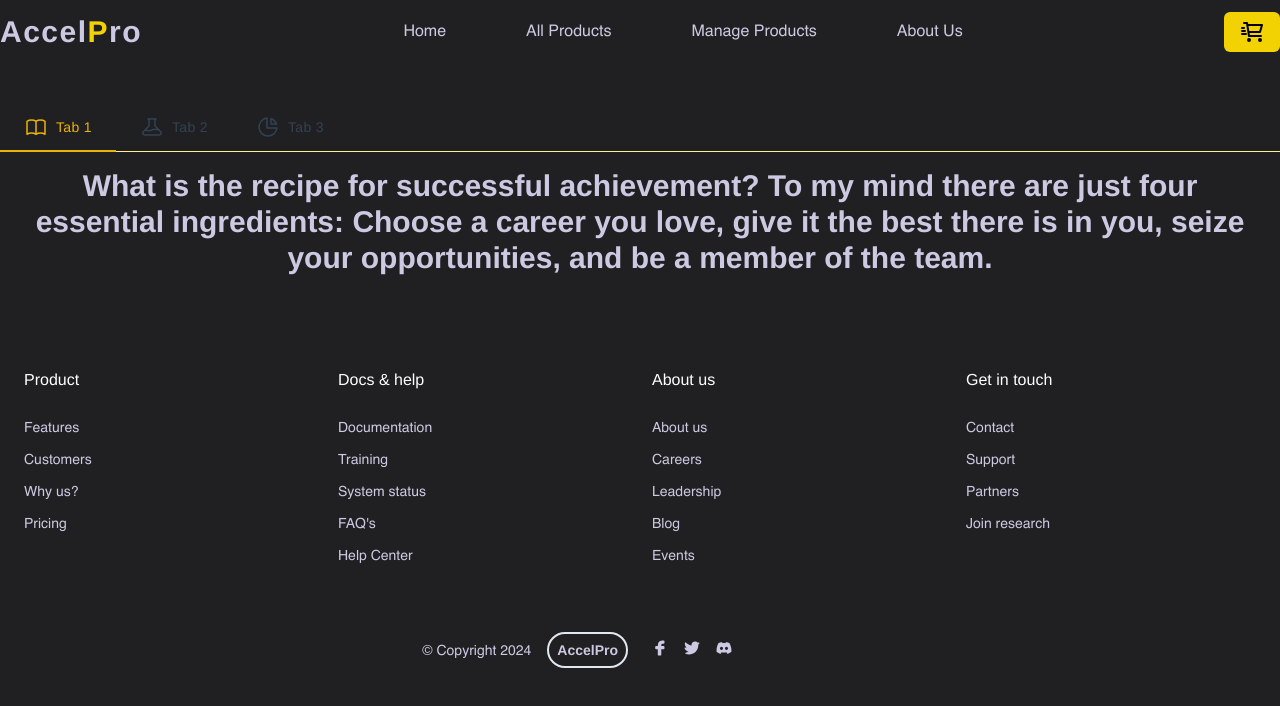
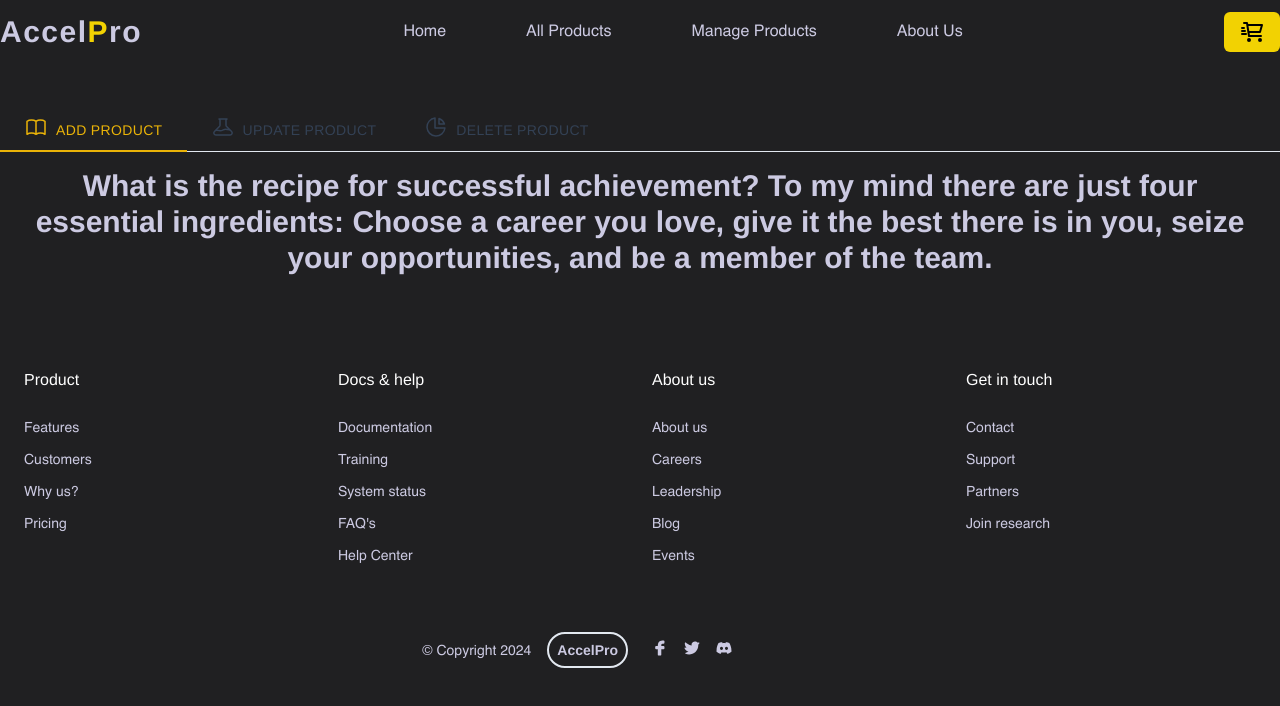
Before and after one commit to coder7475/sports-frontend, a React (Vite) app: page /manage-products in a window 1280 px wide. Shown: the top 706 px of the page. Built offline with nearby package versions, Linux system fonts and the light colour scheme.

Commit message:
feat: Change the tab names in manage products page

```diff
--- a/src/pages/ManageProducts.tsx
+++ b/src/pages/ManageProducts.tsx
@@ -18,7 +18,7 @@ const ManageProducts = () => {
         <h1 className="text-3xl font-bold text-center pt-10">
           <section className="max-w-full" aria-multiselectable="false">
             <ul
-              className="flex items-center border-b border-yellow-200"
+              className="flex items-center border-b border-yell ow-200"
               role="tablist"
               ref={wrapperRef}
             >
@@ -42,7 +42,7 @@ const ManageProducts = () => {
                     setTabSelected({ ...tabSelected, currentTab: 1 })
                   }
                 >
-                  <span className="order-2 ">Tab 1</span>
+                  <span className="order-2 pt-1.5">ADD PRODUCT</span>
                   <span className="relative only:-mx-6">
                     <svg
                       xmlns="http://www.w3.org/2000/svg"
@@ -53,10 +53,8 @@ const ManageProducts = () => {
                       strokeWidth="1.5"
                       aria-labelledby="title-77a desc-77a"
                     >
-                      <title id="title-77a">Icon title</title>
-                      <desc id="desc-77a">
-                        A more detailed description of the icon
-                      </desc>
+                      <title id="title-77a">Add Product</title>
+                      <desc id="desc-77a">Creates New Products</desc>
                       <path
                         strokeLinecap="round"
                         strokeLinejoin="round"
@@ -86,7 +84,7 @@ const ManageProducts = () => {
                     setTabSelected({ ...tabSelected, currentTab: 2 })
                   }
                 >
-                  <span className="order-2 ">Tab 2</span>
+                  <span className="order-2 pt-1.5">UPDATE PRODUCT</span>
                   <svg
                     xmlns="http://www.w3.org/2000/svg"
                     className="hidden h-6 w-6 sm:block"
@@ -96,10 +94,8 @@ const ManageProducts = () => {
                     strokeWidth="1.5"
                     aria-labelledby="title-77b desc-77b"
                   >
-                    <title id="title-77b">Icon title</title>
-                    <desc id="desc-77b">
-                      A more detailed description of the icon
-                    </desc>
+                    <title id="title-77b">Update Product</title>
+                    <desc id="desc-77b">Update Existing Product</desc>
                     <path
                       strokeLinecap="round"
                       strokeLinejoin="round"
@@ -128,7 +124,7 @@ const ManageProducts = () => {
                     setTabSelected({ ...tabSelected, currentTab: 3 })
                   }
                 >
-                  <span className="order-2 ">Tab 3</span>
+                  <span className="order-2 pt-1.5">DELETE PRODUCT</span>
                   <span className="relative only:-mx-6">
                     <svg
                       xmlns="http://www.w3.org/2000/svg"
@@ -139,10 +135,8 @@ const ManageProducts = () => {
                       strokeWidth="1.5"
                       aria-labelledby="title-77c desc-77c"
                     >
-                      <title id="title-77c">Icon title</title>
-                      <desc id="desc-77c">
-                        A more detailed description of the icon
-                      </desc>
+                      <title id="title-77c">Delete Product</title>
+                      <desc id="desc-77c">Delete Existing Product</desc>
                       <path
                         strokeLinecap="round"
                         strokeLinejoin="round"
```
